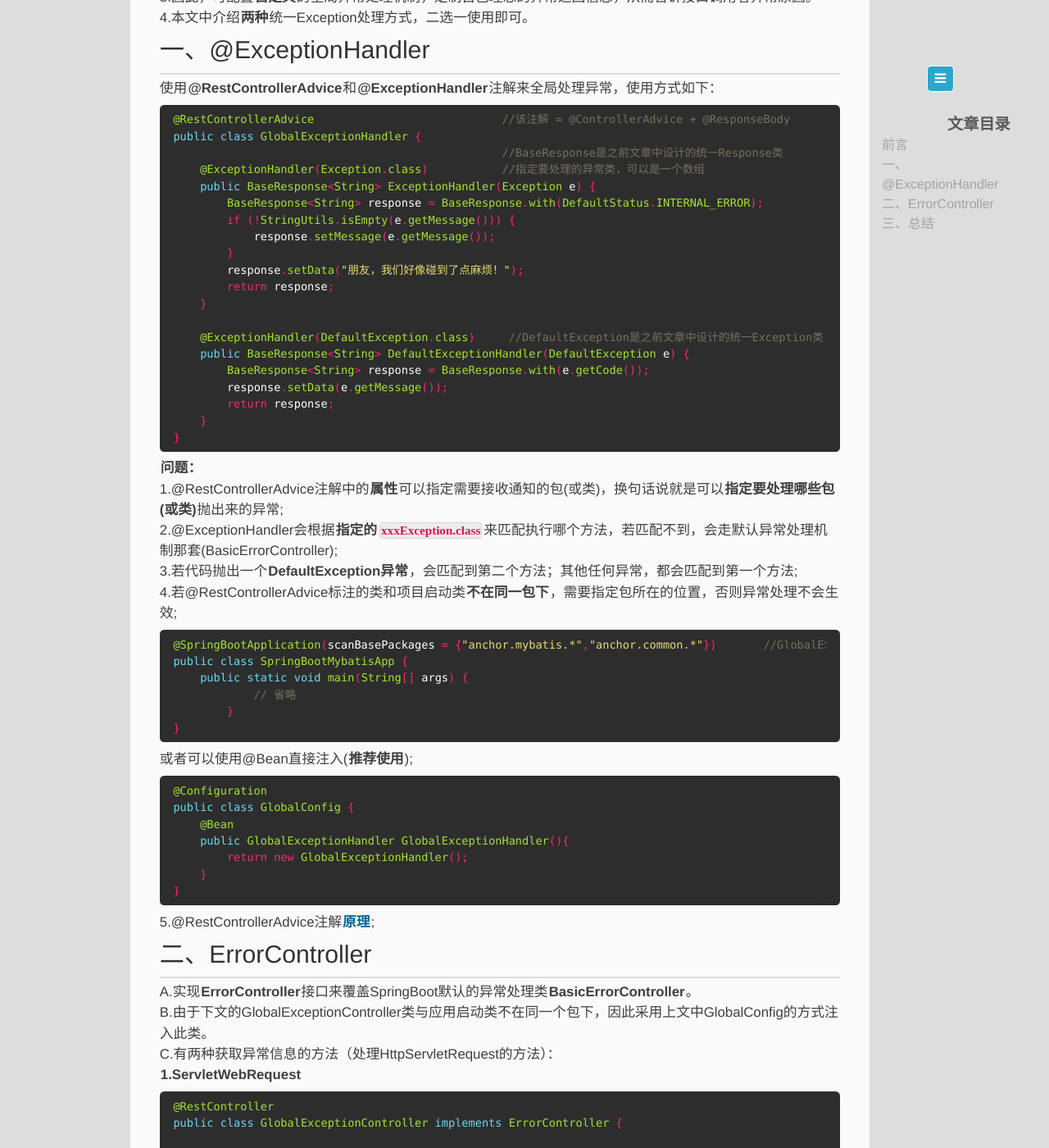
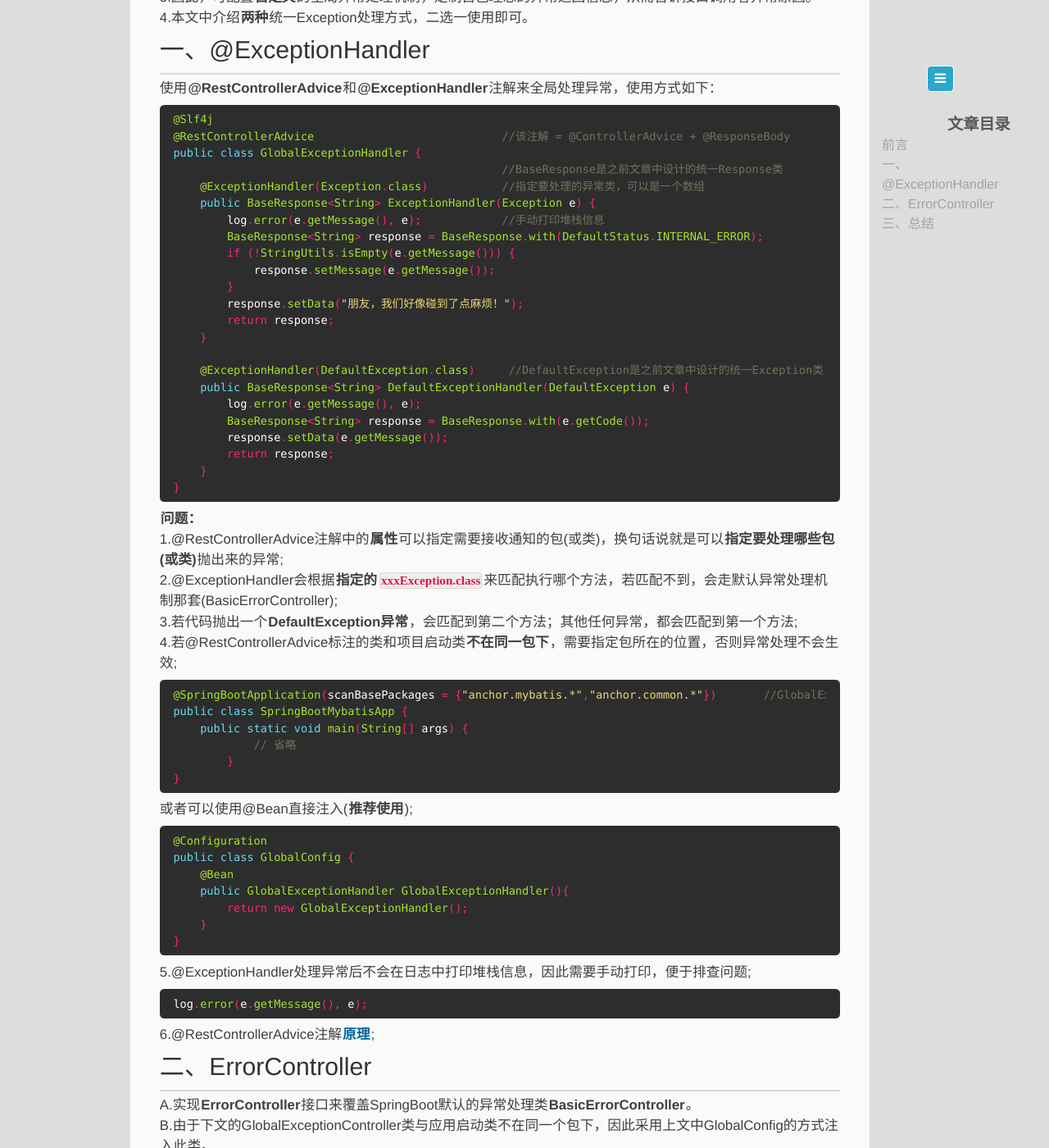
Before and after one commit to memorate/memorate.github.io, a Jekyll site: the page built from _posts/2020-08-07-unify-exception-handle.md, in a window 1280 px wide and 1400 px high, scrolled down 467 px. Shown: the whole window at 82% size. Built offline with Jekyll 4.4.1, drawn with Linux system fonts in a browser that asks for light colours.

Commit message:
optimize 20200807

````diff
--- a/_posts/2020-08-07-unify-exception-handle.md
+++ b/_posts/2020-08-07-unify-exception-handle.md
@@ -18,11 +18,13 @@ description: 统一Exception处理
 ## 一、@ExceptionHandler
 使用**@RestControllerAdvice**和**@ExceptionHandler**注解来全局处理异常，使用方式如下：
 ```java
+@Slf4j
 @RestControllerAdvice                            //该注解 = @ControllerAdvice + @ResponseBody
 public class GlobalExceptionHandler {
                                                  //BaseResponse是之前文章中设计的统一Response类
     @ExceptionHandler(Exception.class)           //指定要处理的异常类，可以是一个数组
     public BaseResponse<String> ExceptionHandler(Exception e) {
+        log.error(e.getMessage(), e);            //手动打印堆栈信息
         BaseResponse<String> response = BaseResponse.with(DefaultStatus.INTERNAL_ERROR);
         if (!StringUtils.isEmpty(e.getMessage())) {
             response.setMessage(e.getMessage());
@@ -33,6 +35,7 @@ public class GlobalExceptionHandler {
 
     @ExceptionHandler(DefaultException.class)     //DefaultException是之前文章中设计的统一Exception类
     public BaseResponse<String> DefaultExceptionHandler(DefaultException e) {
+        log.error(e.getMessage(), e);
         BaseResponse<String> response = BaseResponse.with(e.getCode());
         response.setData(e.getMessage());
         return response;
@@ -62,7 +65,11 @@ public class GlobalConfig {
     }
 }
 ```
-5.@RestControllerAdvice注解**[原理](https://zhuanlan.zhihu.com/p/73087879#:~:text=%40ControllerAdvice%E6%98%AF%E5%9C%A8%E7%B1%BB%E4%B8%8A,%E5%BC%82%E5%B8%B8%E5%85%A8%E5%B1%80%E5%A4%84%E7%90%86%E7%9A%84%E7%9B%AE%E7%9A%84%EF%BC%9B&text=%40ModelAttribute%E6%B3%A8%E8%A7%A3%E6%A0%87%E6%B3%A8%E7%9A%84%E6%96%B9%E6%B3%95,%E7%9B%AE%E6%A0%87Controller%E6%96%B9%E6%B3%95%E4%B9%8B%E5%89%8D%E6%89%A7%E8%A1%8C%E3%80%82)**;
+5.@ExceptionHandler处理异常后不会在日志中打印堆栈信息，因此需要手动打印，便于排查问题;
+```java
+log.error(e.getMessage(), e);
+```
+6.@RestControllerAdvice注解**[原理](https://zhuanlan.zhihu.com/p/73087879#:~:text=%40ControllerAdvice%E6%98%AF%E5%9C%A8%E7%B1%BB%E4%B8%8A,%E5%BC%82%E5%B8%B8%E5%85%A8%E5%B1%80%E5%A4%84%E7%90%86%E7%9A%84%E7%9B%AE%E7%9A%84%EF%BC%9B&text=%40ModelAttribute%E6%B3%A8%E8%A7%A3%E6%A0%87%E6%B3%A8%E7%9A%84%E6%96%B9%E6%B3%95,%E7%9B%AE%E6%A0%87Controller%E6%96%B9%E6%B3%95%E4%B9%8B%E5%89%8D%E6%89%A7%E8%A1%8C%E3%80%82)**;
 ## 二、ErrorController
 A.实现**ErrorController**接口来覆盖SpringBoot默认的异常处理类**BasicErrorController**。
 B.由于下文的GlobalExceptionController类与应用启动类不在同一个包下，因此采用上文中GlobalConfig的方式注入此类。
````
